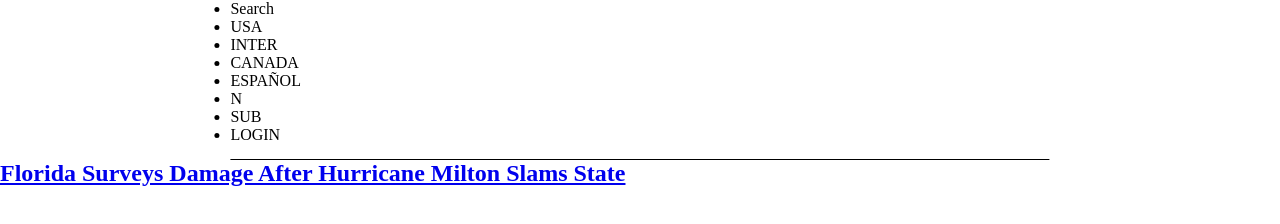
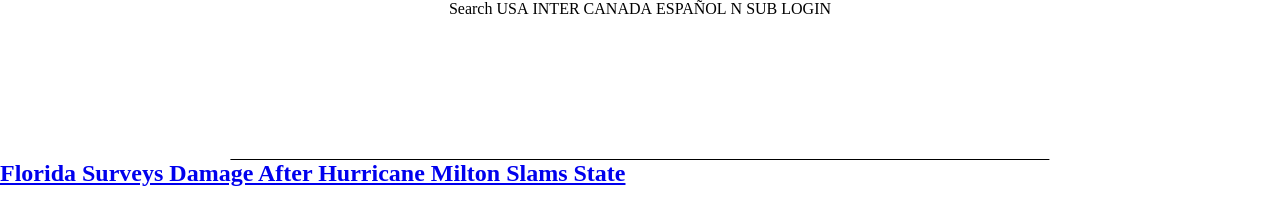
Before and after one commit to jack-kaenif/NewYorkTimes-Clon, a plain HTML site: page index.html in a window 1280 px wide. Drawn offline with Linux system fonts and the light colour scheme.

Commit message:
Alingned header

```diff
--- a/style.css
+++ b/style.css
@@ -15,9 +15,16 @@ header {
 
 nav {
     display: flex;
-
+    align-items: center;
+    justify-content: center;
+    width: inherit;
 }
 
-li {
+nav ul {
     text-decoration: none;
+    list-style-type: none;
 }
+
+nav ul  li {
+    display: inline;
+}
```
